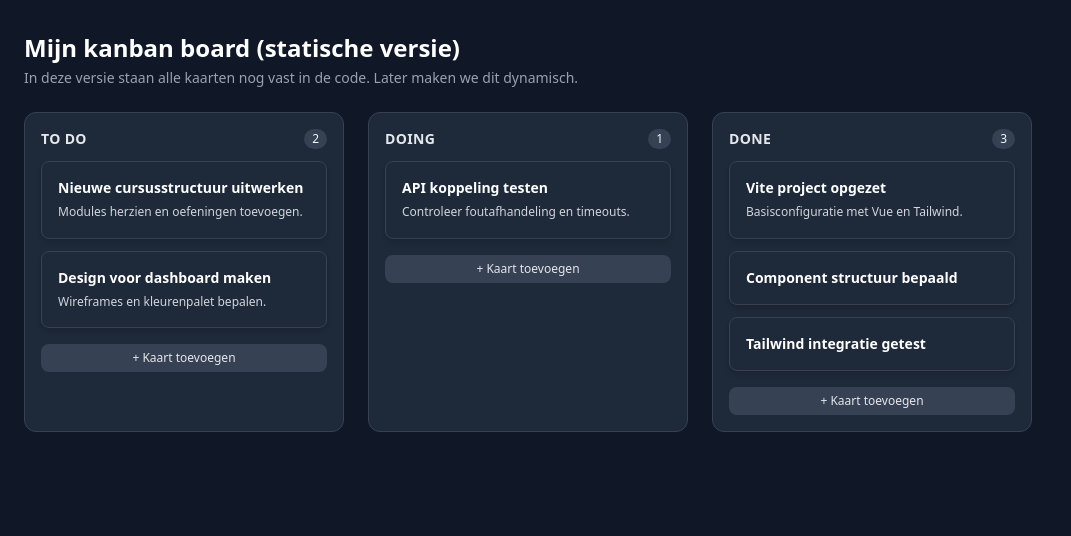
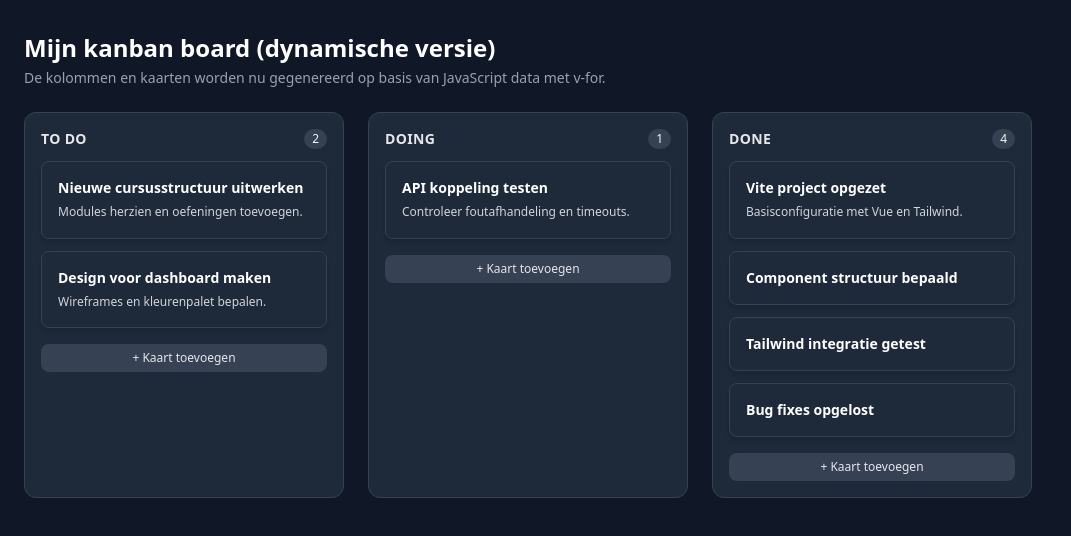
Before and after one commit to syntraprogrammeurs/vueoriginal, a Vue app: page / in a window 1280 px wide. Shown: the top 536 px of the page, without its empty margins (0-1071 px from the left). Built offline with nearby package versions, Linux system fonts and the light colour scheme.

Commit message:
end module7

```diff
--- a/src/App.vue
+++ b/src/App.vue
@@ -1,48 +1,89 @@
 <script setup>
 import TaskCard from "./components/TaskCard.vue"
 import BoardColumn from "./components/BoardColumn.vue"
+
+const columns = [
+  {
+    id: "todo",
+    title: "To Do",
+    tasks: [
+      {
+        id: 1,
+        title: "Nieuwe cursusstructuur uitwerken",
+        description: "Modules herzien en oefeningen toevoegen."
+      },
+      {
+        id: 2,
+        title: "Design voor dashboard maken",
+        description: "Wireframes en kleurenpalet bepalen."
+      }
+    ]
+  },
+  {
+    id: "doing",
+    title: "Doing",
+    tasks: [
+      {
+        id: 3,
+        title: "API koppeling testen",
+        description: "Controleer foutafhandeling en timeouts."
+      }
+    ]
+  },
+  {
+    id: "done",
+    title: "Done",
+    tasks: [
+      {
+        id: 4,
+        title: "Vite project opgezet",
+        description: "Basisconfiguratie met Vue en Tailwind."
+      },
+      {
+        id: 5,
+        title: "Component structuur bepaald",
+        description: ""
+      },
+      {
+        id: 6,
+        title: "Tailwind integratie getest",
+        description: ""
+      },
+      {
+        id: 7,
+        title: "Bug fixes opgelost",
+        description: ""
+      }
+    ]
+  }
+]
 </script>
+
 
 <template>
   <main class="min-h-screen bg-gray-900 text-white px-6 py-8">
     <header class="mb-6">
       <h1 class="text-2xl font-bold">
-        Mijn kanban board (statische versie)
+        Mijn kanban board (dynamische versie)
       </h1>
       <p class="text-gray-400 text-sm mt-1">
-        In deze versie staan alle kaarten nog vast in de code. Later maken we dit dynamisch.
+        De kolommen en kaarten worden nu gegenereerd op basis van JavaScript data met v-for.
       </p>
     </header>
 
     <section class="flex gap-6 overflow-x-auto pb-4">
-      <BoardColumn title="To Do" :count="2">
+      <BoardColumn
+          v-for="column in columns"
+          :key="column.id"
+          :title="column.title"
+          :count="column.tasks.length"
+      >
+        <!-- taken per kolom komen in de volgende module -->
         <TaskCard
-            title="Nieuwe cursusstructuur uitwerken"
-            description="Modules herzien en oefeningen toevoegen."
-        />
-        <TaskCard
-            title="Design voor dashboard maken"
-            description="Wireframes en kleurenpalet bepalen."
-        />
-      </BoardColumn>
-
-      <BoardColumn title="Doing" :count="1">
-        <TaskCard
-            title="API koppeling testen"
-            description="Controleer foutafhandeling en timeouts."
-        />
-      </BoardColumn>
-
-      <BoardColumn title="Done" :count="3">
-        <TaskCard
-            title="Vite project opgezet"
-            description="Basisconfiguratie met Vue en Tailwind."
-        />
-        <TaskCard
-            title="Component structuur bepaald"
-        />
-        <TaskCard
-            title="Tailwind integratie getest"
+            v-for="task in column.tasks"
+            :key="task.id"
+            :title="task.title"
+            :description="task.description"
         />
       </BoardColumn>
     </section>
```
